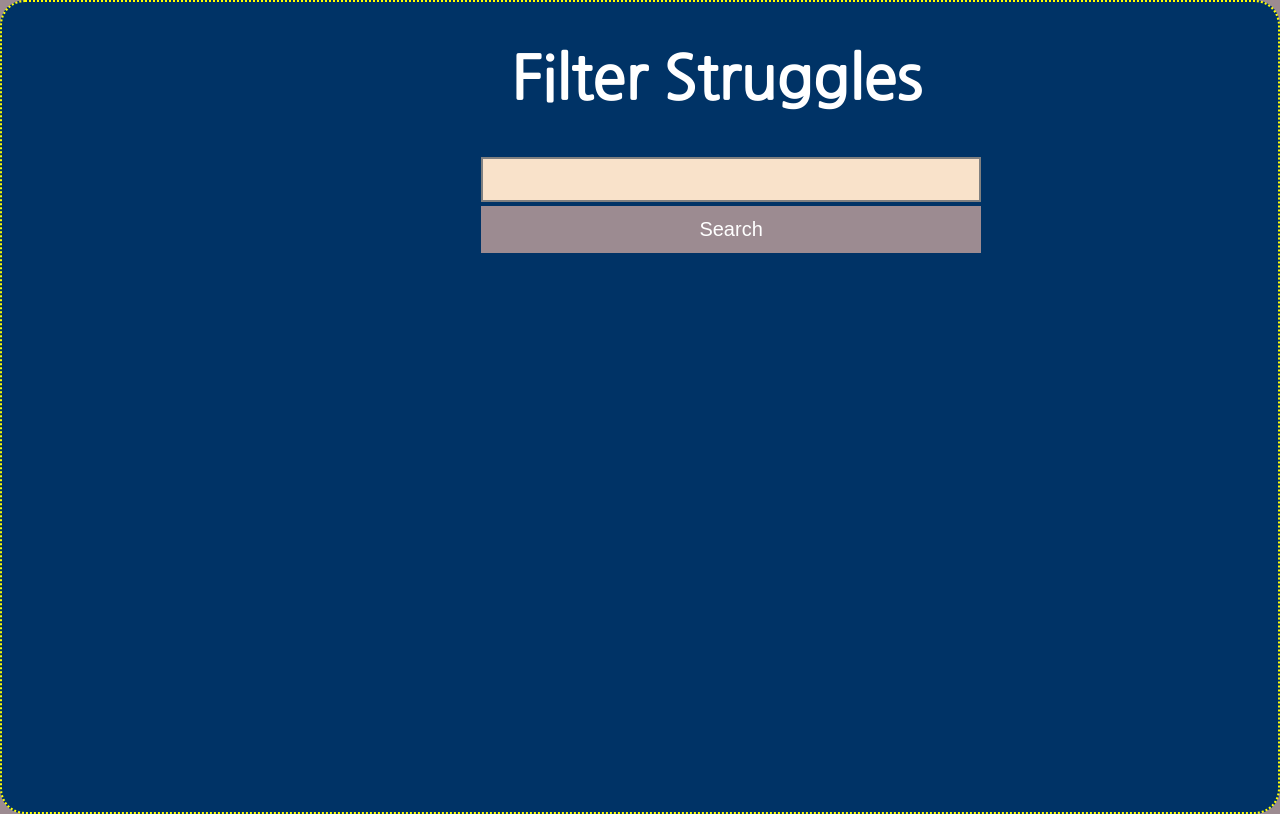
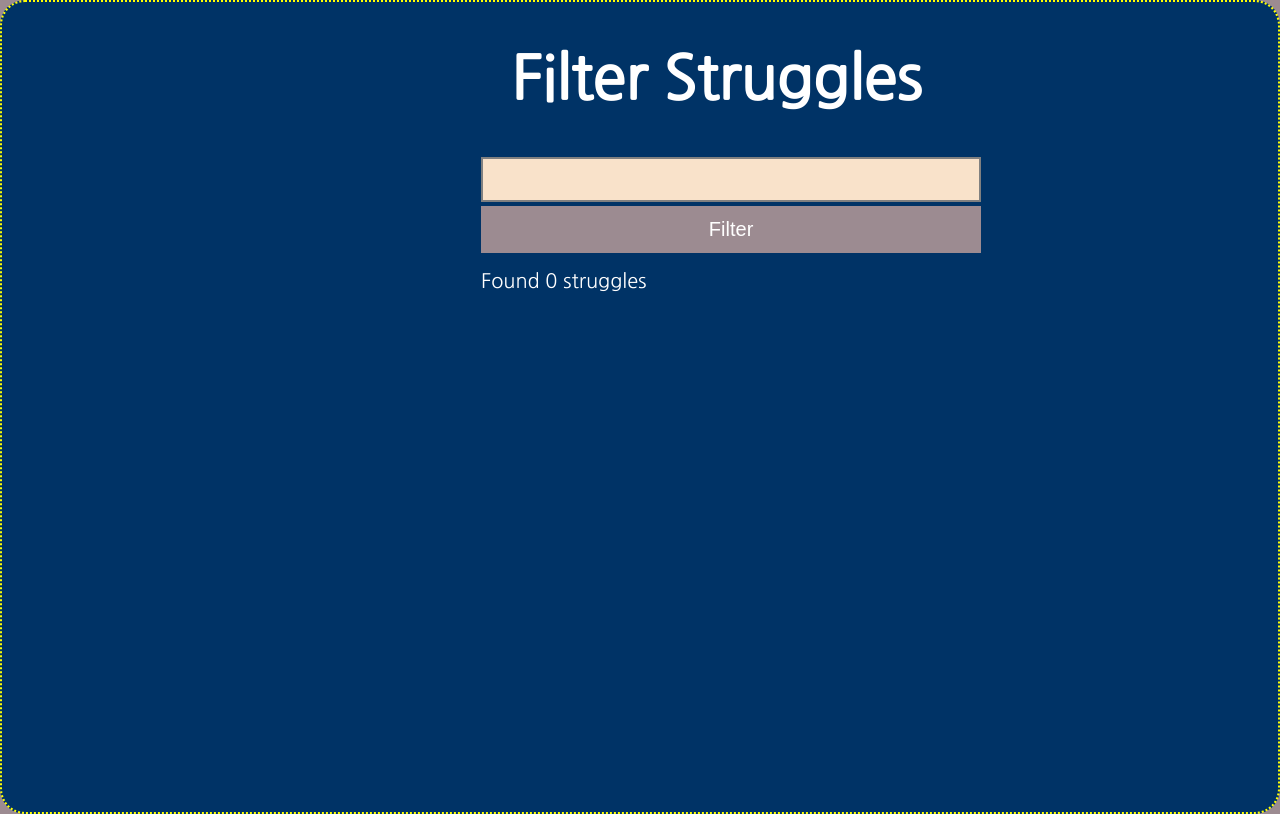
Before and after one commit to Katy600/progress-tracker, a Django app: page /struggles/list/ in a window 1280 px wide. Run offline with Django 3.2, Linux system fonts and the light colour scheme; data that the repository does not hold is empty.

Commit message:
On Filter Struggles page ensure that only those struggles that are completed are shown and the number represents the actual number of struggles. When total of struggles are shown at the start it currently shows an inaccurate number though.

```diff
--- a/struggle_input/static/css/struggle.css
+++ b/struggle_input/static/css/struggle.css
@@ -10,7 +10,6 @@ p {
   color: white;
   display: inline;
   font-size: 20px;
- /* font-weight: bold;*/
   width: 400px;
 }
 
@@ -258,8 +257,8 @@ input#id_struggle_in_progess:checked + label::after {
   border-radius: 25px;
   border: 2px solid yellow;
   border-style: dotted;
-  width: 30%;
-  margin-left: 35%;
+  width: 40%;
+  margin-left: 30%;
 }
 
 .struggles-list-link li:hover{
--- a/struggle_input/templates/struggle_input/struggle-list.html
+++ b/struggle_input/templates/struggle_input/struggle-list.html
@@ -19,43 +19,26 @@
 	        {{ error }}
 	      {% endfor %}
 	    {% endif %}
-
-	    <!-- {% if searching %}
-	      <p>You searched for: <strong>{{ query }}</strong></p> <br>
-	    {% endif %}  -->
-	  <!--   <p>Found {{ struggles|length }} struggle{{ struggles|pluralize }}</p> -->
 	    <form  action="{% url 'struggles_search' %}" method="get">
 	      <input class="search-button" type="text" name="q">
-	      <input id="search" class="search-button" type="submit" value="Search">
+	      <input id="search" class="search-button" type="submit" value="Filter">
 	    </form>
-	    <!-- {% if searching %}
-	      <p>You searched for: <strong>{{ query }}</strong></p> <br>
+	    {% if searching %}
+	      <p>You searched for: <strong>{{ query }}</strong></p><br>
 	    {% endif %}
-	    <p>Found {{ struggles|length }} struggle{{ struggles|pluralize }}</p> -->
+	    <p>Found {{ struggles|length }} struggle{{ struggles|pluralize }}</p>
 	  </div>
     <div class="struggles-list">
 	    {% for struggle in struggles %}
-      {% if struggle.struggle_in_progess == True  %}
+	      {% if struggle.struggle_in_progess == True %}
 	      	<div class="struggles-list-link">
-          <a class="space" href="{% url 'struggle-detail' pk=struggle.pk %}">
-            <p class="space" ><li> ☘️ {{ struggle.title }}</li></p>
+	          <a href="{% url 'struggle-detail' pk=struggle.pk %}">
+	            <p><li>☘️ {{ struggle.time_ended|date }} - {{ struggle.title }} {{ struggle.struggle_in_progress }}</li></p>
 	          </a>
 	      	</div>
-      {% else %}
-        <p>No struggles matched your search criteria.</p>
 	      {% endif %}
 	    {% endfor %}
   	</div>
-		<!-- 	<ul>
-				{% if object_list %}
-					{% for struggle in object_list %}
-						{% if struggle.struggle_in_progess == True %}
-							<a class="space" href="{% url 'struggle-detail' pk=struggle.pk %}">
-				      	<p class="space" ><li>{{ struggle.time_ended|date }} - {{ struggle.title }}</li></p>
-				    	</a>
-						{% endif %}
-				  {% endfor %}
-			  {% endif %}
-			</ul>  -->
+	</div>
 </body>
 </html>
--- a/struggle_input/views.py
+++ b/struggle_input/views.py
@@ -18,10 +18,7 @@ from django.shortcuts import get_object_or_404, redirect, render, reverse
 
 
 def search(request):
-  # form = StruggleModelForm()
   errors = []
-  # struggles_in_progress = StruggleData.objects.filter(struggle_in_progess=True)
-
   if 'q' in request.GET:
     q = request.GET['q']
     if not q:
@@ -29,7 +26,7 @@ def search(request):
     elif len(q) > 20:
       errors.append('Please enter at most 20 characters.')
     else:
-      struggles = StruggleData.objects.filter(title__icontains=q)
+      struggles = StruggleData.objects.filter(title__icontains=q).filter(struggle_in_progess=True)
       return render(request, 'struggle_input/struggle-list.html',{'struggles': struggles, 'query': q, 'searching': True })
   return render(request, 'struggle_input/struggle-list.html', {'errors': errors, 'searching': True})
 
```
Lines whose indentation alone changed are shown as unchanged.
